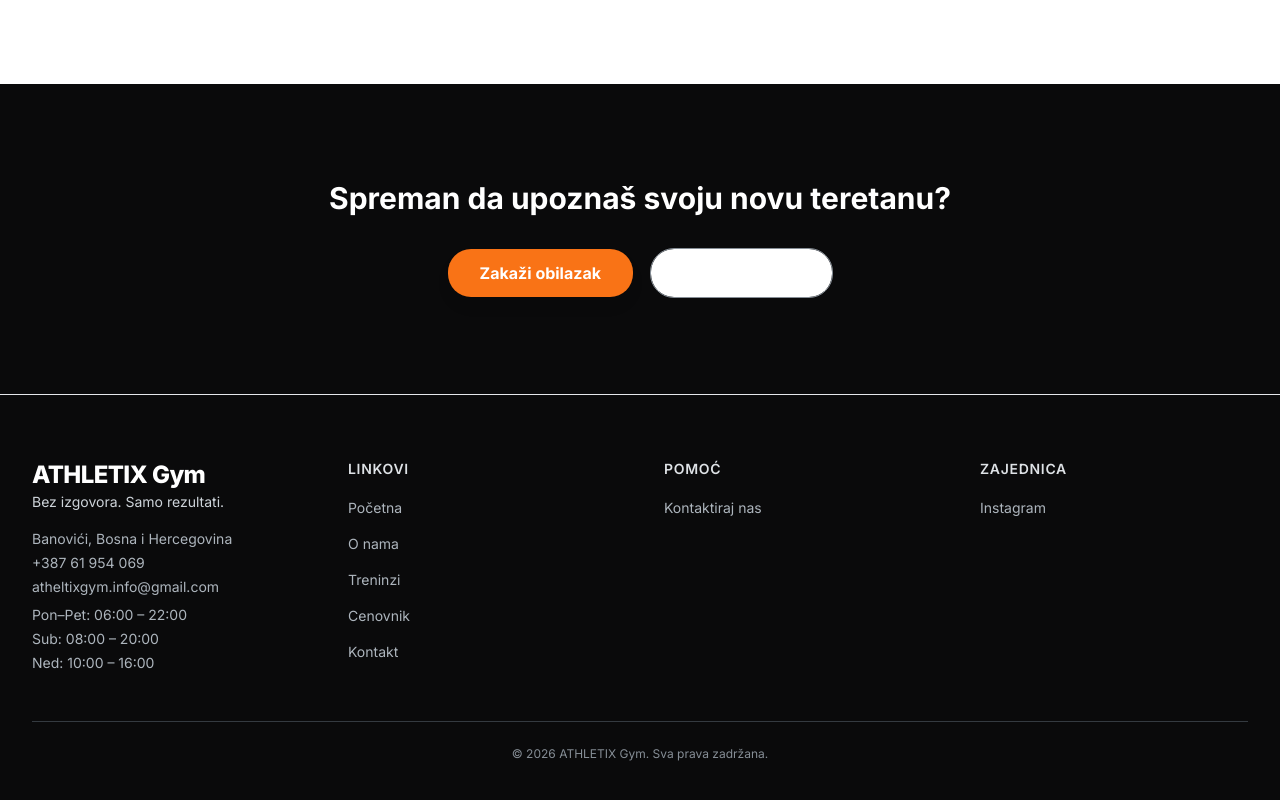
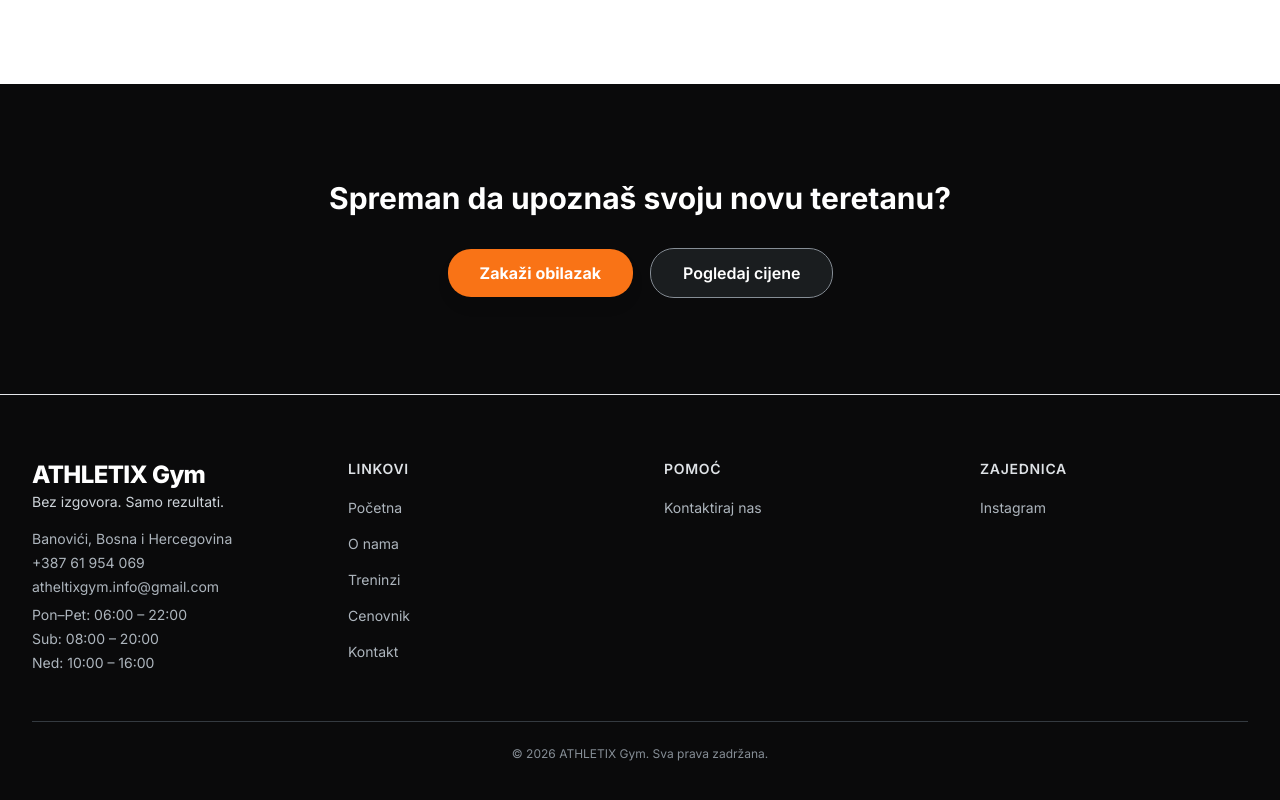
Before and after one commit to edostovic/athletix, a Next.js app: page /about in a window 1280 px wide. Shown: the part 1882-2682 px from the top of the page. Built offline with nearby package versions, Linux system fonts and the light colour scheme.

Commit message:
Fix invisible button text on dark hero sections

```diff
--- a/src/app/about/page.tsx
+++ b/src/app/about/page.tsx
@@ -198,7 +198,7 @@ export default function AboutPage() {
               </Button>
             </Link>
             <Link href="/pricing">
-              <Button variant="outline" className="rounded-xl border-neutral-600 px-8 py-6 text-base font-semibold text-white transition-all hover:bg-white/10 hover:text-white active:scale-[0.97]">
+              <Button variant="outline" className="rounded-xl border-neutral-600 bg-neutral-900/70 px-8 py-6 text-base font-semibold text-white transition-all hover:bg-neutral-800 hover:text-white active:scale-[0.97]">
                 Pogledaj cijene
               </Button>
             </Link>
--- a/src/app/classes/page.tsx
+++ b/src/app/classes/page.tsx
@@ -156,7 +156,7 @@ export default function ClassesPage() {
               </Button>
             </Link>
             <Link href="/pricing">
-              <Button variant="outline" className="rounded-xl border-neutral-600 px-8 py-6 text-base font-semibold text-white transition-all hover:bg-white/10 hover:text-white active:scale-[0.97]">
+              <Button variant="outline" className="rounded-xl border-neutral-600 bg-neutral-900/70 px-8 py-6 text-base font-semibold text-white transition-all hover:bg-neutral-800 hover:text-white active:scale-[0.97]">
                 Pogledaj cijene
               </Button>
             </Link>
--- a/src/components/sections/Hero.tsx
+++ b/src/components/sections/Hero.tsx
@@ -73,7 +73,7 @@ export function Hero({ onBookTrial }: HeroProps) {
               <Button
                 variant="outline"
                 size="lg"
-                className="rounded-xl border-neutral-600 px-8 py-6 text-base font-semibold text-white transition-all hover:bg-white/10 hover:text-white active:scale-[0.97]"
+                className="rounded-xl border-neutral-600 bg-neutral-900/70 px-8 py-6 text-base font-semibold text-white transition-all hover:bg-neutral-800 hover:text-white active:scale-[0.97]"
               >
                 Pogledaj cijene
               </Button>
```
